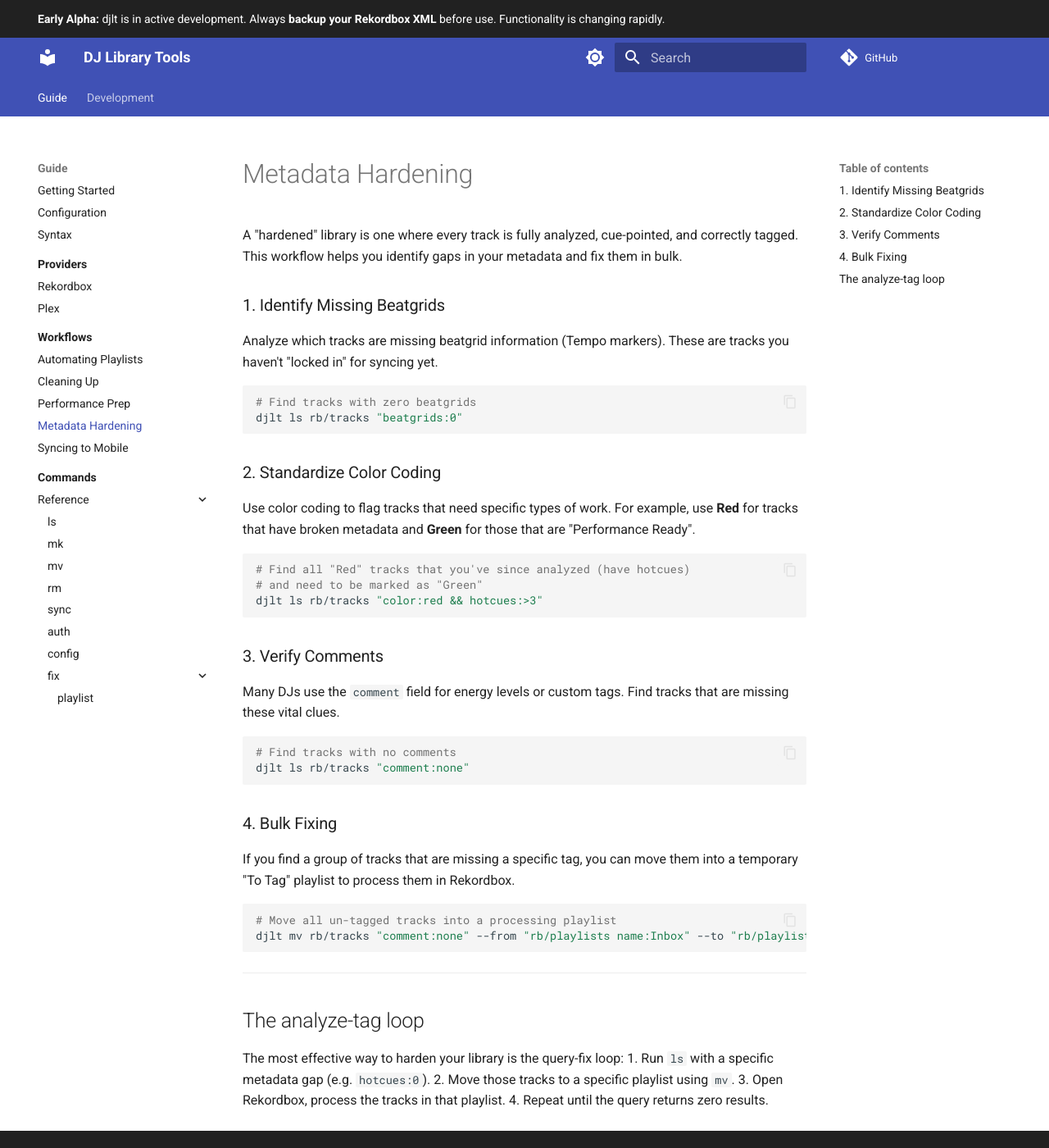
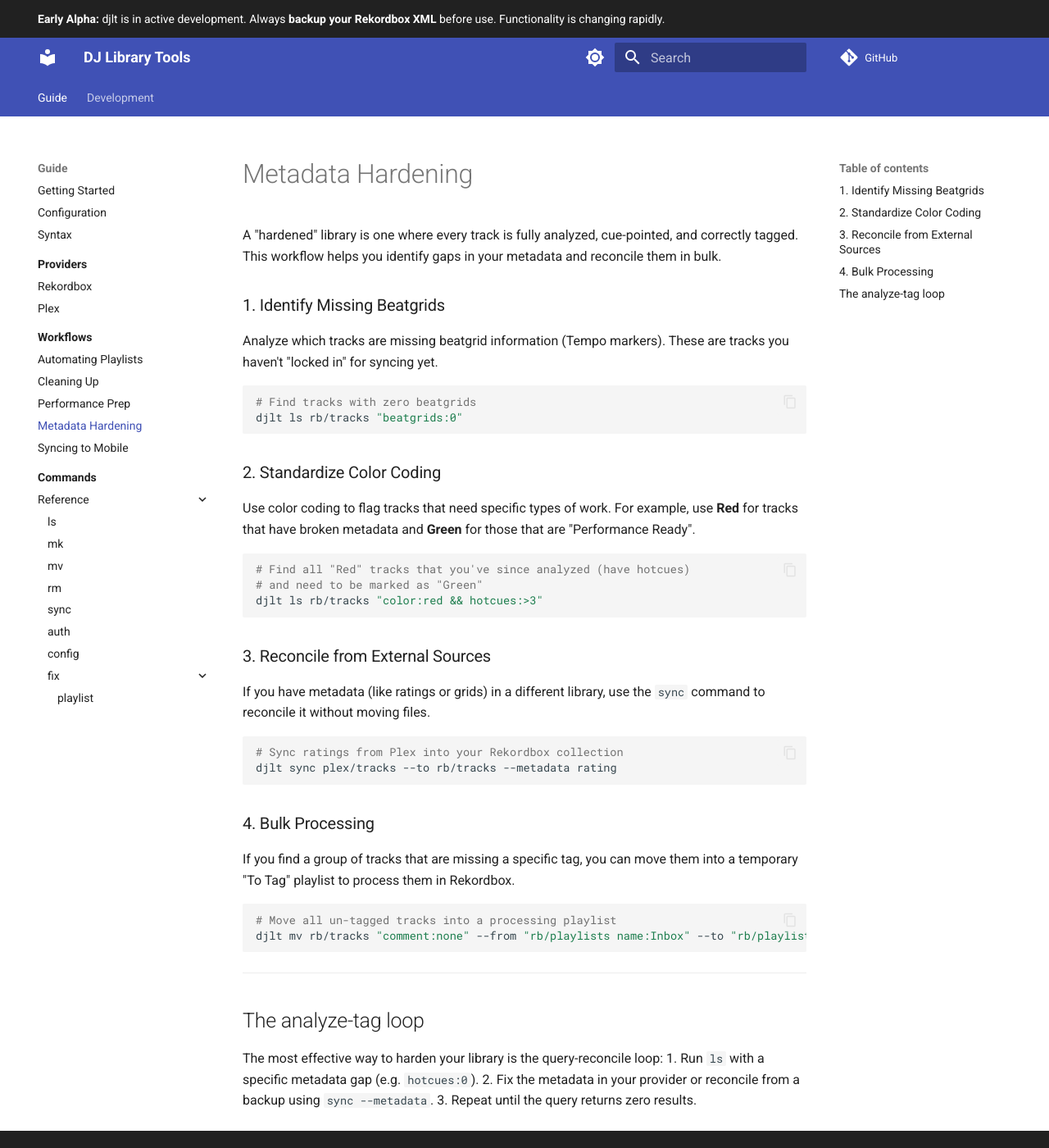
Before and after one commit to llttlltt/dj-library-tools, an MkDocs documentation site: the page built from docs/guide/workflows/metadata-hardening.md, in a window 1280 px wide and 1400 px high. Shown: the whole window at 82% size. Built offline with MkDocs 1.6.1 and Material for MkDocs 9.7.7, drawn with Linux system fonts in a browser that asks for light colours; comment, search, counter and statistics services are not loaded.

Commit message:
docs: modernize metadata hardening guide with sync metadata workflow

````diff
--- a/docs/guide/workflows/metadata-hardening.md
+++ b/docs/guide/workflows/metadata-hardening.md
@@ -1,6 +1,6 @@
 # Metadata Hardening
 
-A "hardened" library is one where every track is fully analyzed, cue-pointed, and correctly tagged. This workflow helps you identify gaps in your metadata and fix them in bulk.
+A "hardened" library is one where every track is fully analyzed, cue-pointed, and correctly tagged. This workflow helps you identify gaps in your metadata and reconcile them in bulk.
 
 ### 1. Identify Missing Beatgrids
 Analyze which tracks are missing beatgrid information (Tempo markers). These are tracks you haven't "locked in" for syncing yet.
@@ -19,15 +19,15 @@ Use color coding to flag tracks that need specific types of work. For example, u
 djlt ls rb/tracks "color:red && hotcues:>3"
 ```
 
-### 3. Verify Comments
-Many DJs use the `comment` field for energy levels or custom tags. Find tracks that are missing these vital clues.
+### 3. Reconcile from External Sources
+If you have metadata (like ratings or grids) in a different library, use the `sync` command to reconcile it without moving files.
 
 ```bash
-# Find tracks with no comments
-djlt ls rb/tracks "comment:none"
+# Sync ratings from Plex into your Rekordbox collection
+djlt sync plex/tracks --to rb/tracks --metadata rating
 ```
 
-### 4. Bulk Fixing
+### 4. Bulk Processing
 If you find a group of tracks that are missing a specific tag, you can move them into a temporary "To Tag" playlist to process them in Rekordbox.
 
 ```bash
@@ -38,8 +38,7 @@ djlt mv rb/tracks "comment:none" --from "rb/playlists name:Inbox" --to "rb/playl
 ---
 
 ## The analyze-tag loop
-The most effective way to harden your library is the query-fix loop:
+The most effective way to harden your library is the query-reconcile loop:
 1. Run `ls` with a specific metadata gap (e.g. `hotcues:0`).
-2. Move those tracks to a specific playlist using `mv`.
-3. Open Rekordbox, process the tracks in that playlist.
-4. Repeat until the query returns zero results.
+2. Fix the metadata in your provider or reconcile from a backup using `sync --metadata`.
+3. Repeat until the query returns zero results.
````
